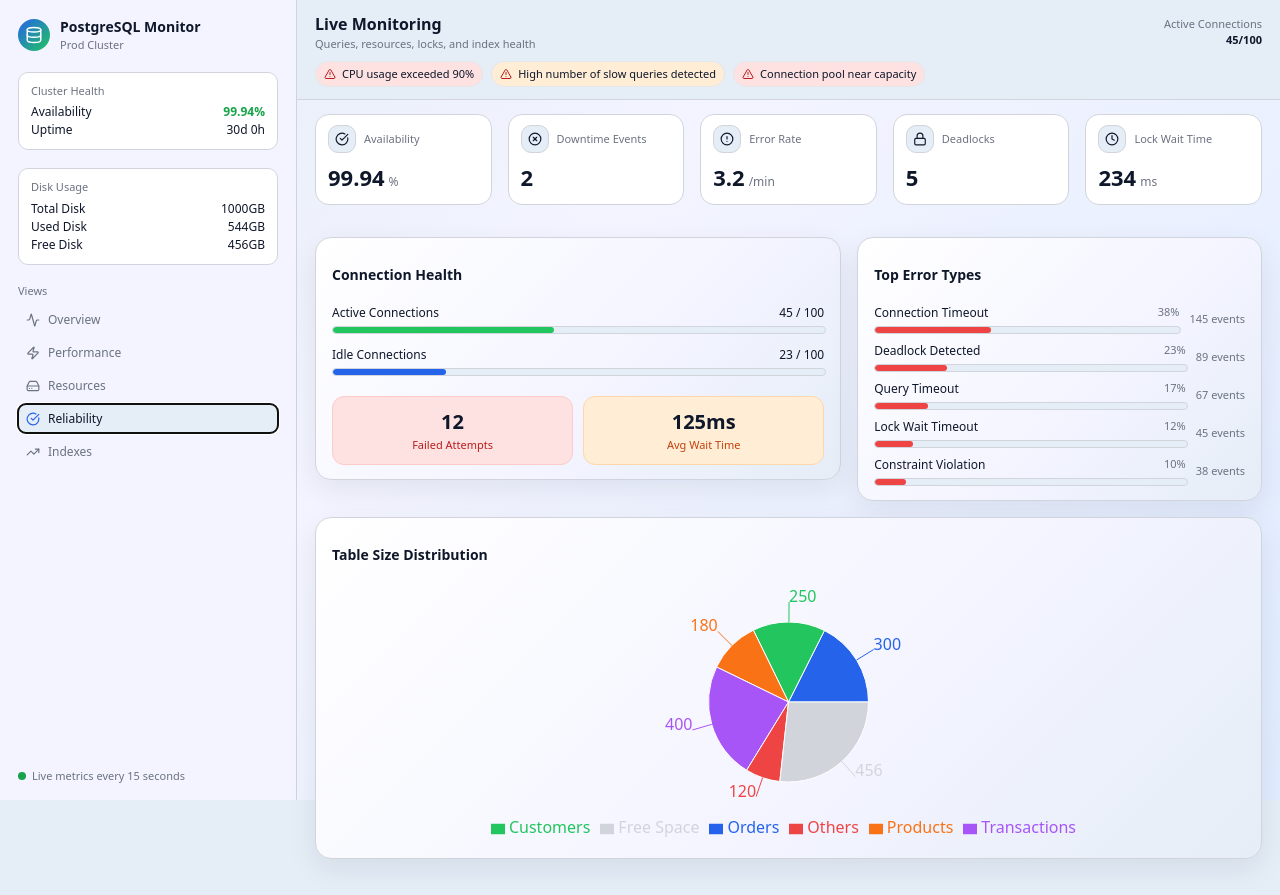
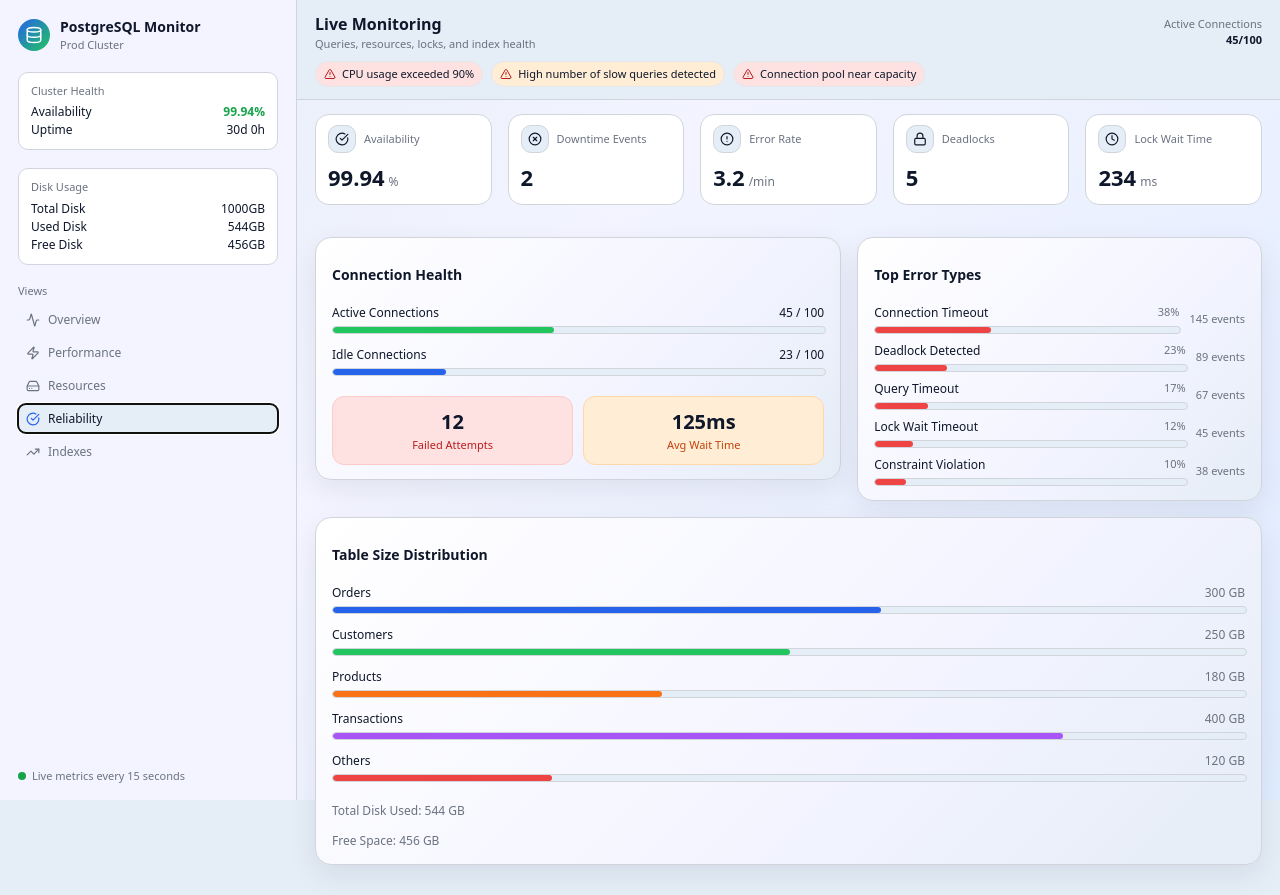
Before and after one commit to DilipViharika/pg-monitor-dashboard, a React (Vite) app: page / in a window 1280 px wide. Both pictures are taken after a click on the button "Reliability". Built offline with nearby package versions, Linux system fonts and the light colour scheme.

Commit message:
Refactor table size distribution display to use a progress bar and improve layout

```diff
--- a/src/PostgreSQLMonitor.jsx
+++ b/src/PostgreSQLMonitor.jsx
@@ -923,42 +923,39 @@ const PostgreSQLMonitor = () => {
         <div style={{ flex: 1.3 }}>
           {sectionCard(
             'Table Size Distribution',
-            <div style={{ height: 260 }}>
-              <ResponsiveContainer width="100%" height="100%">
-                <PieChart>
-                  <Pie
-                    data={[
-                      { name: 'Orders', value: 300 },
-                      { name: 'Customers', value: 250 },
-                      { name: 'Products', value: 180 },
-                      { name: 'Transactions', value: 400 },
-                      { name: 'Others', value: 120 },
-                      { name: 'Free Space', value: metrics.diskAvailable }
-                    ]}
-                    cx="50%"
-                    cy="50%"
-                    outerRadius={80}
-                    dataKey="value"
-                    label
+            <div style={{ display: 'flex', flexDirection: 'column', gap: 12 }}>
+              {[
+                { name: 'Orders', size: 300, color: '#2563eb' },
+                { name: 'Customers', size: 250, color: '#22c55e' },
+                { name: 'Products', size: 180, color: '#f97316' },
+                { name: 'Transactions', size: 400, color: '#a855f7' },
+                { name: 'Others', size: 120, color: '#ef4444' }
+              ].map(table => (
+                <div key={table.name}>
+                  <div
+                    style={{
+                      display: 'flex',
+                      justifyContent: 'space-between',
+                      fontSize: 12,
+                      marginBottom: 4
+                    }}
                   >
-                    <Cell fill="#2563eb" />
-                    <Cell fill="#22c55e" />
-                    <Cell fill="#f97316" />
-                    <Cell fill="#a855f7" />
-                    <Cell fill="#ef4444" />
-                    <Cell fill="#d1d5db" />
-                  </Pie>
-                  <Tooltip
-                    contentStyle={{
-                      backgroundColor: '#ffffff',
-                      borderRadius: 12,
-                      border: '1px solid #d1d5db',
-                      fontSize: 11
-                    }}
+                    <span>{table.name}</span>
+                    <span style={{ color: '#6b7280' }}>{table.size} GB</span>
+                  </div>
+                  <ProgressBar
+                    value={table.size}
+                    max={500} // Assuming a max size for visualization
+                    color={table.color}
                   />
-                  <Legend />
-                </PieChart>
-              </ResponsiveContainer>
+                </div>
+              ))}
+              <div style={{ fontSize: 12, color: '#6b7280', marginTop: 8 }}>
+                Total Disk Used: {(metrics.diskTotal - metrics.diskAvailable).toFixed(0)} GB
+              </div>
+              <div style={{ fontSize: 12, color: '#6b7280' }}>
+                Free Space: {metrics.diskAvailable} GB
+              </div>
             </div>
           )}
         </div>
```
